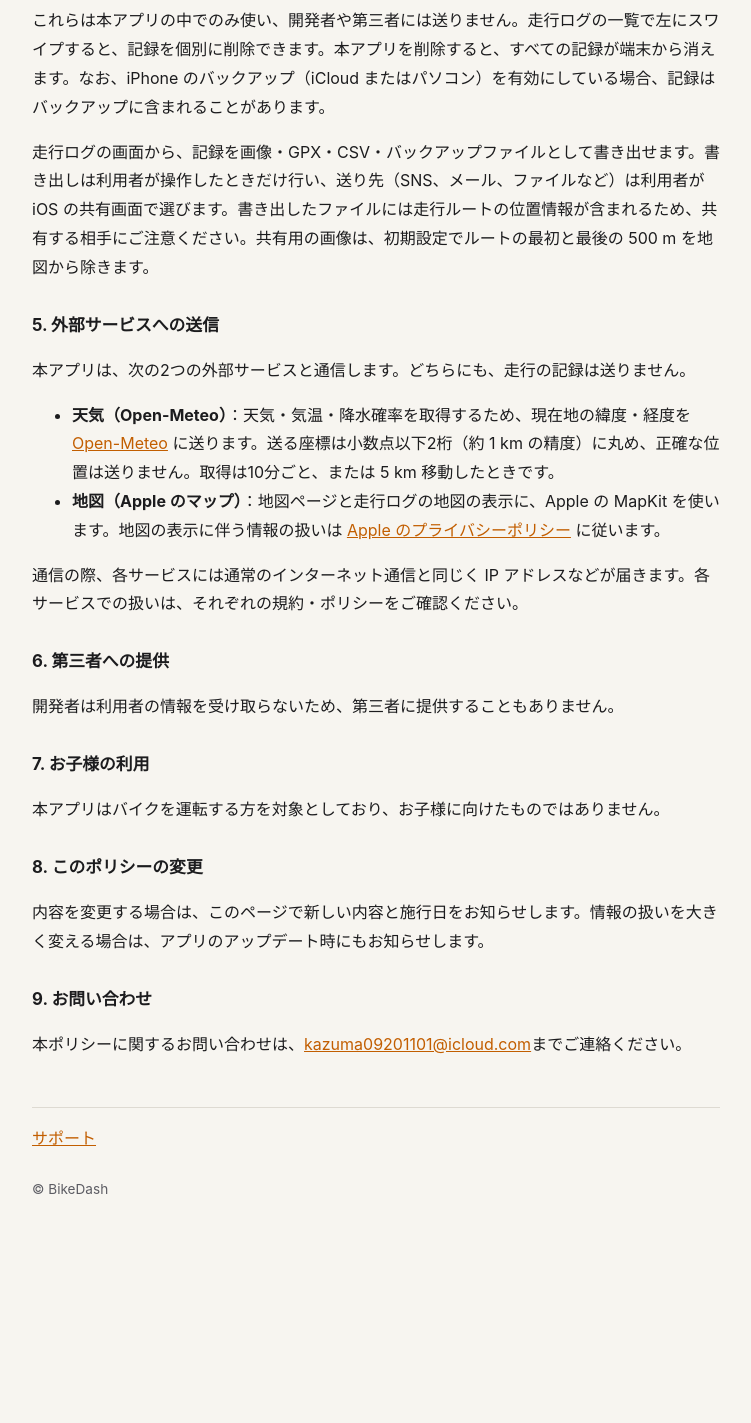
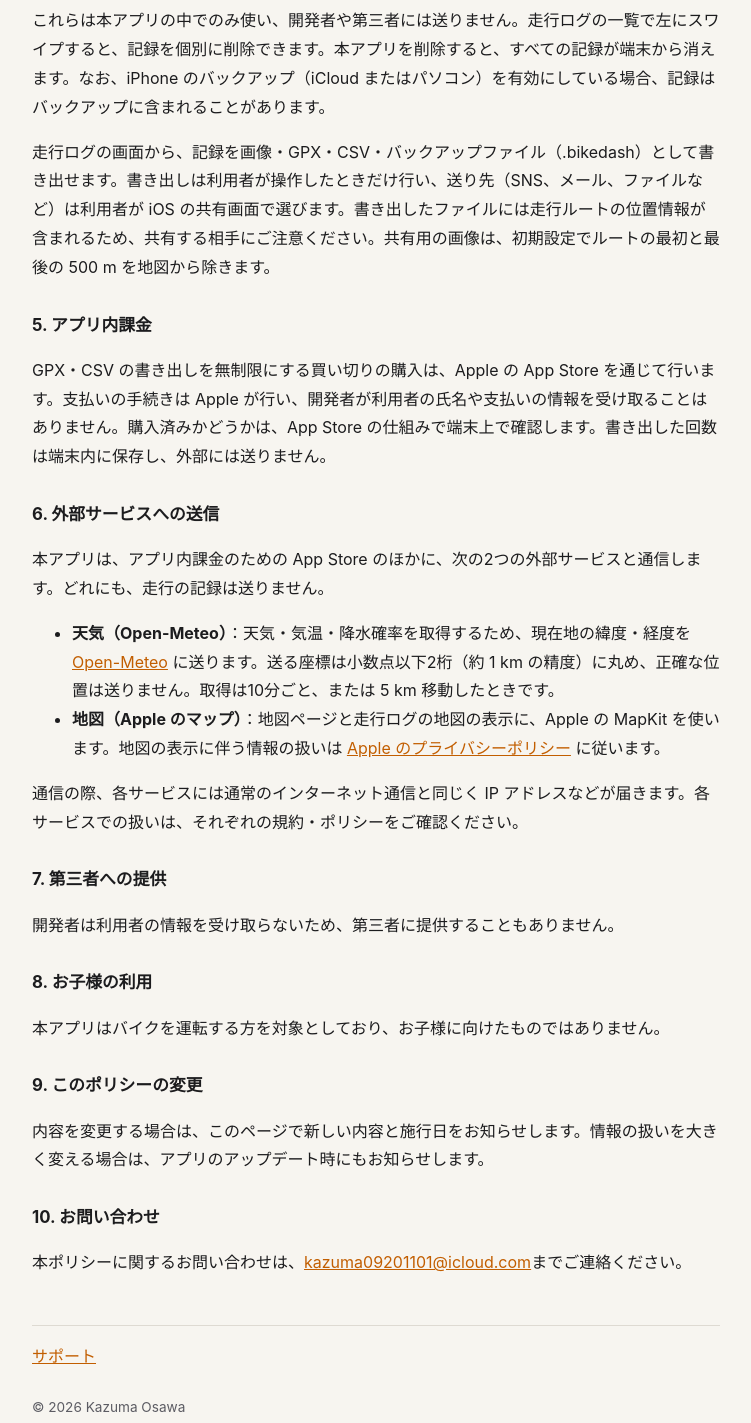
Before and after one commit to Kazuma-Osawa/Kazuma-Osawa.github.io, a plain HTML site: page bikedash/privacy.html in a window 1280 px wide. Shown: the part 1280-2703 px from the top of the page, without its empty margins (264-1015 px from the left). Before the commit the page ends 2545 px from the top, so only its background shows below. Drawn offline with Linux system fonts and the light colour scheme.

Commit message:
開発者名、アプリ内課金と .bikedash 形式の説明を反映
Co-Authored-By: Claude Opus 5.5 <noreply@anthropic.com>

```diff
--- a/bikedash/privacy.html
+++ b/bikedash/privacy.html
@@ -18,7 +18,7 @@
     </div>
   </header>
 
-  <p>BikeDash の開発者（以下「開発者」）は、iPhone 向けアプリ「BikeDash」（以下「本アプリ」）における利用者の情報の扱いを、次のとおり定めます。</p>
+  <p>Kazuma Osawa（以下「開発者」）は、iPhone 向けアプリ「BikeDash」（以下「本アプリ」）における利用者の情報の扱いを、次のとおり定めます。</p>
 
   <h3>1. 基本方針</h3>
   <p>本アプリは、走行の記録をすべて利用者の iPhone の中だけに保存します。開発者が利用者の情報を受け取ったり、サーバーに保存したりすることはありません。アカウント登録、広告、利用状況の解析（アナリティクス）の仕組みもありません。</p>
@@ -49,26 +49,29 @@
     <li>走行ルート：約1秒ごとの位置、時刻、速度、標高、方角、バンク角、前後・左右・上下の G、ピッチ、気圧、気温・体感温度・風速（その時点の天気予報の値）</li>
   </ul>
   <p>これらは本アプリの中でのみ使い、開発者や第三者には送りません。走行ログの一覧で左にスワイプすると、記録を個別に削除できます。本アプリを削除すると、すべての記録が端末から消えます。なお、iPhone のバックアップ（iCloud またはパソコン）を有効にしている場合、記録はバックアップに含まれることがあります。</p>
-  <p>走行ログの画面から、記録を画像・GPX・CSV・バックアップファイルとして書き出せます。書き出しは利用者が操作したときだけ行い、送り先（SNS、メール、ファイルなど）は利用者が iOS の共有画面で選びます。書き出したファイルには走行ルートの位置情報が含まれるため、共有する相手にご注意ください。共有用の画像は、初期設定でルートの最初と最後の 500 m を地図から除きます。</p>
+  <p>走行ログの画面から、記録を画像・GPX・CSV・バックアップファイル（.bikedash）として書き出せます。書き出しは利用者が操作したときだけ行い、送り先（SNS、メール、ファイルなど）は利用者が iOS の共有画面で選びます。書き出したファイルには走行ルートの位置情報が含まれるため、共有する相手にご注意ください。共有用の画像は、初期設定でルートの最初と最後の 500 m を地図から除きます。</p>
 
-  <h3>5. 外部サービスへの送信</h3>
-  <p>本アプリは、次の2つの外部サービスと通信します。どちらにも、走行の記録は送りません。</p>
+  <h3>5. アプリ内課金</h3>
+  <p>GPX・CSV の書き出しを無制限にする買い切りの購入は、Apple の App Store を通じて行います。支払いの手続きは Apple が行い、開発者が利用者の氏名や支払いの情報を受け取ることはありません。購入済みかどうかは、App Store の仕組みで端末上で確認します。書き出した回数は端末内に保存し、外部には送りません。</p>
+
+  <h3>6. 外部サービスへの送信</h3>
+  <p>本アプリは、アプリ内課金のための App Store のほかに、次の2つの外部サービスと通信します。どれにも、走行の記録は送りません。</p>
   <ul>
     <li><strong>天気（Open-Meteo）</strong>：天気・気温・降水確率を取得するため、現在地の緯度・経度を <a href="https://open-meteo.com/">Open-Meteo</a> に送ります。送る座標は小数点以下2桁（約 1 km の精度）に丸め、正確な位置は送りません。取得は10分ごと、または 5 km 移動したときです。</li>
     <li><strong>地図（Apple のマップ）</strong>：地図ページと走行ログの地図の表示に、Apple の MapKit を使います。地図の表示に伴う情報の扱いは <a href="https://www.apple.com/legal/privacy/">Apple のプライバシーポリシー</a> に従います。</li>
   </ul>
   <p>通信の際、各サービスには通常のインターネット通信と同じく IP アドレスなどが届きます。各サービスでの扱いは、それぞれの規約・ポリシーをご確認ください。</p>
 
-  <h3>6. 第三者への提供</h3>
+  <h3>7. 第三者への提供</h3>
   <p>開発者は利用者の情報を受け取らないため、第三者に提供することもありません。</p>
 
-  <h3>7. お子様の利用</h3>
+  <h3>8. お子様の利用</h3>
   <p>本アプリはバイクを運転する方を対象としており、お子様に向けたものではありません。</p>
 
-  <h3>8. このポリシーの変更</h3>
+  <h3>9. このポリシーの変更</h3>
   <p>内容を変更する場合は、このページで新しい内容と施行日をお知らせします。情報の扱いを大きく変える場合は、アプリのアップデート時にもお知らせします。</p>
 
-  <h3>9. お問い合わせ</h3>
+  <h3>10. お問い合わせ</h3>
   <p>本ポリシーに関するお問い合わせは、<a href="mailto:kazuma09201101@icloud.com">kazuma09201101@icloud.com</a>までご連絡ください。</p>
 
   <!-- 施行日：公開日が決まったら記入 -->
@@ -76,7 +79,7 @@
   <nav class="pages">
     <a href="index.html">サポート</a>
   </nav>
-  <footer>© BikeDash</footer>
+  <footer>© 2026 Kazuma Osawa</footer>
 </main>
 </body>
 </html>
```
Also changed, not shown: bikedash/index.html (+8 -2 lines).
